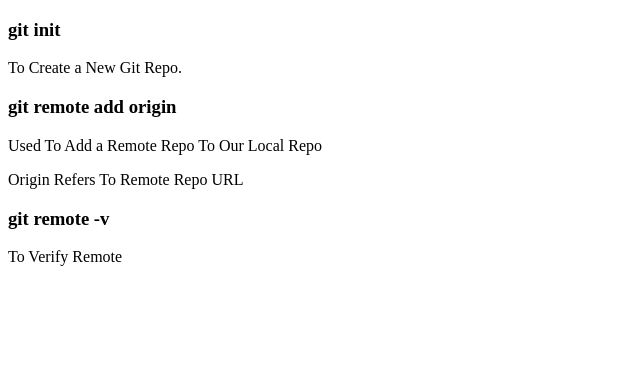
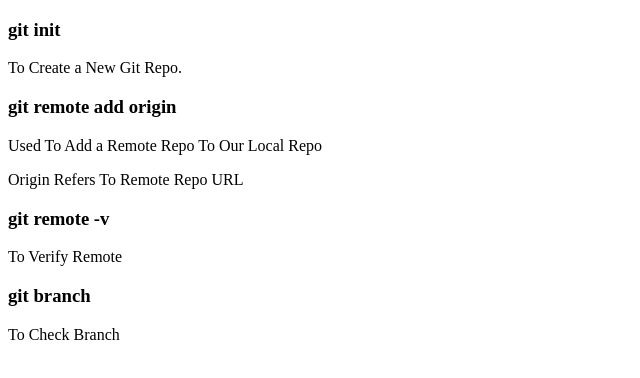
Before and after one commit to engineeramitkumar/localrepo, a plain HTML site: page localrepo/index.html in a window 1280 px wide. Shown: the whole page, without its empty margins (0-640 px from the left). Drawn offline with Linux system fonts and the light colour scheme.

Commit message:
check branch

```diff
--- a/localrepo/index.html
+++ b/localrepo/index.html
@@ -16,6 +16,7 @@
     <h3>git remote -v</h3>
     <p>To Verify Remote</p>
 
-
+    <h3>git branch</h3>
+    <p>To Check Branch</p>
 </body>
 </html>
```
